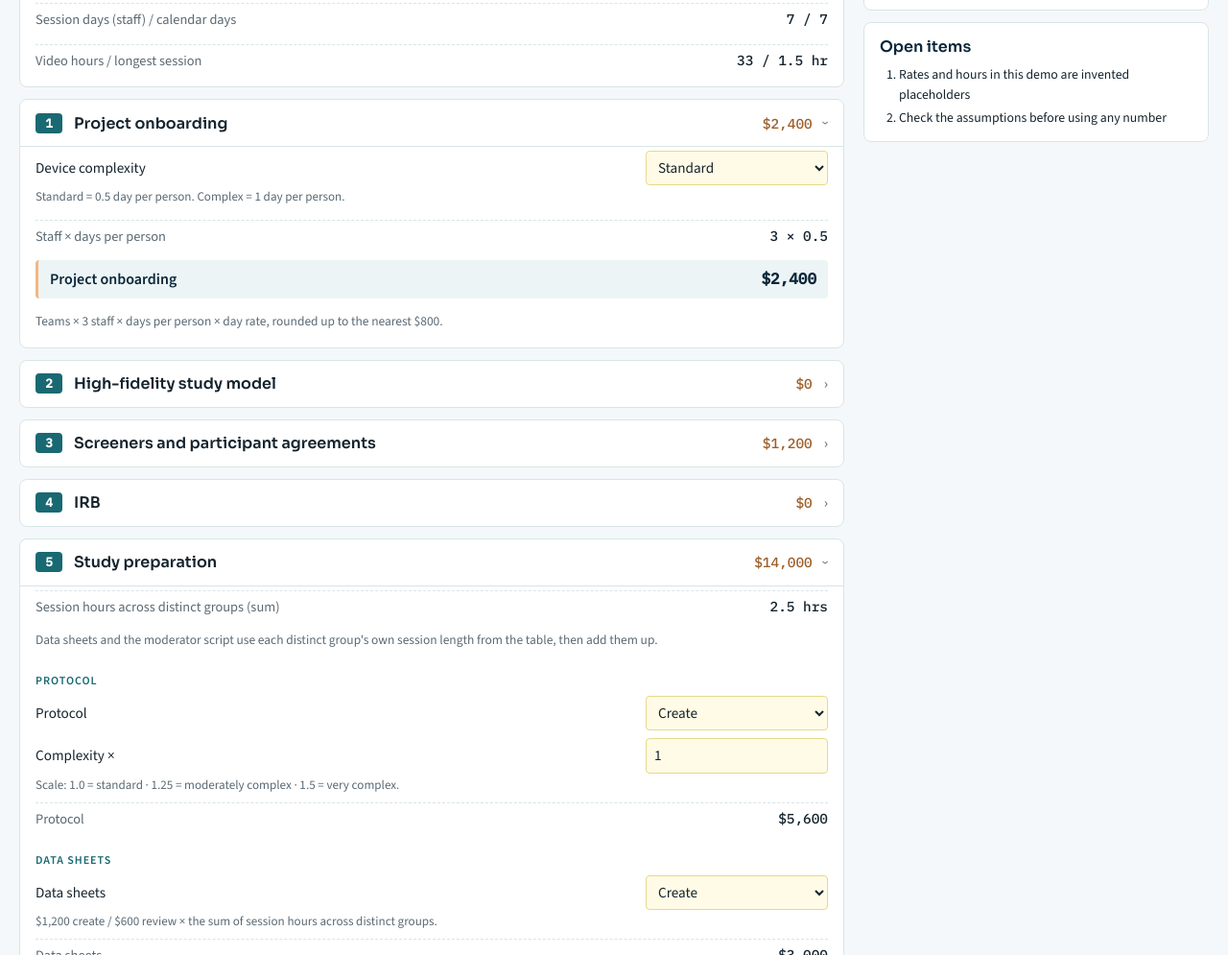
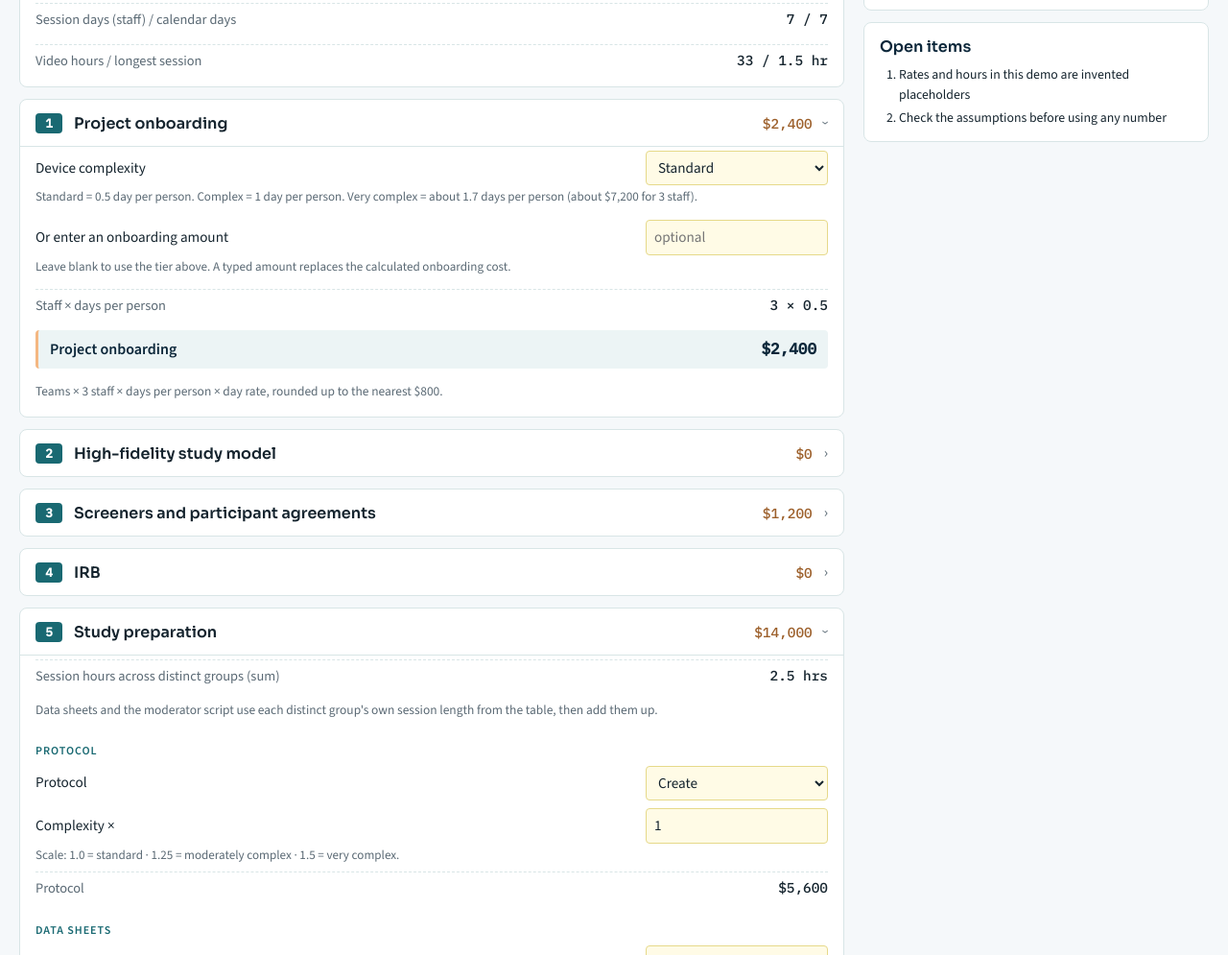
Before and after one commit to Cory-Z/proposal-assistant-demo, a plain HTML site: page pricing-calculator.html in a window 1280 px wide. Shown: the part 1130-2125 px from the top of the page at 96% size. Drawn offline with nearby package versions, Linux system fonts and the light colour scheme.

Commit message:
Update pricing-calculator.html

```diff
--- a/pricing-calculator.html
+++ b/pricing-calculator.html
@@ -108,13 +108,13 @@ ol.open{margin:0;padding-left:20px;font-size:.86rem;display:grid;gap:4px}
 
 <script>
 const RATES_DEFAULT={Rate:176,DayHrs:8,RecRate:80,FacRate:120,SessWindow:6.5,ConductUplift:1.2,ReviewPct:0.5,CogHrs:2,
- OnbPeople:3,OnbStd:0.5,OnbCx:1,OnbRound:800,ScrSolidC:1,ScrSolidR:1,ScrPoorC:2,ScrPoorR:2,AgrBase:2,AgrAdd:1,
+ OnbPeople:3,OnbStd:0.5,OnbCx:1,OnbVC:1.7,OnbRound:800,ScrSolidC:1,ScrSolidR:1,ScrPoorC:2,ScrPoorR:2,AgrBase:2,AgrAdd:1,
  ProtoFormBase:4800,ProtoFormAdd:800,ProtoVSBase:6400,ProtoVSAdd:800,ProtoRevFormBase:1600,ProtoRevFormAdd:800,ProtoRevVSBase:2400,ProtoRevVSAdd:800,
  DSCreate:1200,DSReview:600,ModBase:1600,ModPerHr:400,LogHrs:1,DemoHrs:2,HFDays:3,IRBExp:2000,IRBFull:4720,DBFee:1200,AnalysisRatio:2,
  QSDays:2,PMMin:4000,PMRate:176,Markup:0.10,MarkupRound:200,OverRecruit:0.2,PrepAdj:0.9,RepFixed:8000,RepPax:320,RepLen:108,RepCritS:800,RepCritM:2400,RepUES:52,RepUEM:160,RepTmpl:1600,
  FacilityDay:1600,TrainRoomDay:500,AdminFee:20,AdminFee2:40,AdminFee3:80,AdminCut1:400,AdminCut2:2000,SunshineFee:60,Subsist:100,Hotel:200,Flight:480};
 const RATE_LABELS={Rate:"Consultant $/hr",DayHrs:"Hours per day",RecRate:"Recruitment $/hr (assumed)",FacRate:"Facilitator $/hr",SessWindow:"Session hrs per study day",ConductUplift:"Conduct uplift \u00d7",ReviewPct:"Review % of creation (assumed)",CogHrs:"Cognitive bias training hrs (assumed)",
- OnbPeople:"Onboarding staff per team",OnbStd:"Onboarding days/person (standard)",OnbCx:"Onboarding days/person (complex)",OnbRound:"Onboarding round-up to $",
+ OnbPeople:"Onboarding staff per team",OnbStd:"Onboarding days/person (standard)",OnbCx:"Onboarding days/person (complex)",OnbVC:"Onboarding days/person (very complex)",OnbRound:"Onboarding round-up to $",
  ScrSolidC:"Screener hrs: solid draft, consultant",ScrSolidR:"Screener hrs: solid draft, recruitment",ScrPoorC:"Screener hrs: poor draft, consultant",ScrPoorR:"Screener hrs: poor draft, recruitment",AgrBase:"Agreement hrs: first group",AgrAdd:"Agreement hrs: each extra group",
  ProtoFormBase:"Protocol create ef/lf base",ProtoFormAdd:"\u2026 per extra distinct group",ProtoVSBase:"Protocol create vs base",ProtoVSAdd:"\u2026 per extra distinct group",ProtoRevFormBase:"Protocol review ef/lf base",ProtoRevFormAdd:"\u2026 per extra distinct group",ProtoRevVSBase:"Protocol review vs base",ProtoRevVSAdd:"\u2026 per extra distinct group",
  DSCreate:"Data sheets create /session-hr/group",DSReview:"Data sheets review /session-hr/group",ModBase:"Moderator script base /group",ModPerHr:"Moderator script per extra hr",LogHrs:"Article log hrs /group",DemoHrs:"Demographics hrs /group",
@@ -130,7 +130,7 @@ const TIERS=["Few","Standard","Many"];
 const RPR_LABELS={Base:"Base setup and structure (hrs)",Group:"Per distinct user group (hrs)",Sess:"Per session, 1-hr session (hrs)",Len:"Session-length uplift per extra hr (fraction)",Tmpl:"First-time client template (hrs)",Round:"Per extra review round (hrs)"};
 const EXAMPLE={studyType:"Later Formative",teams:1,breakMin:15,format:"Individual",comboPPD:"",
  groups:[{name:"Nurses",n:12,sh:1,distinct:"Yes",rr:200,it:80,tr:80,ppd:""},{name:"Patients",n:10,sh:1.5,distinct:"Yes",rr:120,it:60,tr:40,ppd:""}],
- onbLevel:"Standard",hf:"No",scr:"Yes",scrDraft:"Solid client draft",scrCx:1,agr:"Yes",irb:"None",
+ onbLevel:"Standard",onbManual:"",hf:"No",scr:"Yes",scrDraft:"Solid client draft",scrCx:1,agr:"Yes",irb:"None",
  prepSess:"",protoSt:"Create",protoCx:1,dsSt:"Create",modSt:"Create",logSt:"Create",demoSt:"Create",
  setup:4,takedown:2,clientSetup:"No",clientSetupHrs:0,camera:2,dry:2,dryStaff:2,ship:0,buffer:0,pilot:"No",pilotGroups:null,pilotUpdHrs:0,mods:1,obs:1,clientObs:"No",clientObsN:1,facHrs:8,
  rpCrit:"Standard",rpUE:"Few",rpTmpl:"No",
@@ -186,8 +186,8 @@ function compute(){
  const modSum=!UG?0:dg.length?dg.reduce((a,g)=>a+R.ModBase+R.ModPerHr*Math.max(0,num(g.sh)-1),0):R.ModBase+R.ModPerHr*Math.max(0,maxSess-1);
  const avgOver=pps===1?(pax?gs.reduce((a,g)=>a+g.pn*Math.max(0,num(g.sh)-1),0)/pax:0):Math.max(0,maxSess-1);
  const L={},C={};
- C.onbDays=S.onbLevel==="Complex"?R.OnbCx:R.OnbStd;C.onbStaff=teams*R.OnbPeople;
- L.onb=Math.ceil(C.onbStaff*C.onbDays*dayRate/R.OnbRound)*R.OnbRound;
+ C.onbDays=S.onbLevel==="Very complex"?R.OnbVC:(S.onbLevel==="Complex"?R.OnbCx:R.OnbStd);C.onbStaff=teams*R.OnbPeople;
+ L.onb=parseFloat(S.onbManual)>0?parseFloat(S.onbManual):Math.ceil(C.onbStaff*C.onbDays*dayRate/R.OnbRound)*R.OnbRound;
  L.hf=S.hf==="Yes"?mu(R.HFDays*dayRate):0;
  const solid=S.scrDraft==="Solid client draft";
  C.scrPer=solid?R.ScrSolidC*R.Rate+R.ScrSolidR*R.RecRate:R.ScrPoorC*R.Rate+R.ScrPoorR*R.RecRate;
@@ -262,7 +262,8 @@ const SECTIONS=[
   <p class="logic">Sessions/day shows the recommended value, round down[(6.5 + break hrs) \u00f7 (session hrs + break hrs)] (1 hr \u2192 5, 2 hr \u2192 3, 3 hr \u2192 2). Type over it to override; overrides show in bold with a \u21ba to go back. Session hrs is the study session only; training/decay time is not included. Sunshine Act: mark Yes only for groups whose payments must be reported (e.g., US physicians and certain other licensed clinicians); confirm with the client/compliance. If a group has training/decay, lower its sessions/day to fit the full on-site time. Travel reimbursement is usually $40 or $80 by participant type. Dyad/triad: sessions = participants \u00f7 2 or 3, and each session's data hours are split across the groups in it.</p></div>
   ${calc("User groups / distinct groups","o_groups")}${calc("Participants: net \u2192 priced","o_pax")}${calc("Format used / total sessions","o_fmt")}${calc("Session days (staff) / calendar days","o_days")}${calc("Video hours / longest session","o_video")}`},
  {n:1,t:"Project onboarding",chip:"onb",html:()=>`
-  ${row("Device complexity",sel("onbLevel",["Standard","Complex"]),"Standard = 0.5 day per person. Complex = 1 day per person.")}
+  ${row("Device complexity",sel("onbLevel",["Standard","Complex","Very complex"]),"Standard = 0.5 day per person. Complex = 1 day per person. Very complex = about 1.7 days per person (about $7,200 for 3 staff).")}
+  ${row("Or enter an onboarding amount",inpt("onbManual","any","optional"),"Leave blank to use the tier above. A typed amount replaces the calculated onboarding cost.")}
   ${calc("Staff \u00d7 days per person","o_onb")}${result("r_onb_l","r_onb")}
   <p class="logic">Teams \u00d7 3 staff \u00d7 days per person \u00d7 day rate, rounded up to the nearest $800.</p>`},
  {n:2,t:"High-fidelity study model",chip:"hf",html:()=>`${row("Include?",sel("hf",YN),"Available for every study type.")}${result("r_hf_l","r_hf")}<p class="logic">3 days \u00d7 day rate.</p>`},
@@ -425,7 +426,7 @@ load();build();update();
 <script>
 (function(){
  const $q=id=>document.getElementById(id);
- const KEYS=["studyType","teams","breakMin","format","onbLevel","hf","scr","scrDraft","scrCx","agr","irb","protoSt","protoCx","dsSt","modSt","logSt","demoSt","setup","takedown","clientSetup","clientSetupHrs","camera","dry","dryStaff","ship","buffer","pilot","pilotUpdHrs","mods","obs","clientObs","clientObsN","facHrs","rpCrit","rpUE","rpTmpl","train","studySite","initFee","adminOvr","misc","devShip","travC","travSetup","travDays","travExtra","travTime","travTrans","pm","pmMethod","pmPct","pmHrsWk","pmWeeks"];
+ const KEYS=["studyType","teams","breakMin","format","onbLevel","onbManual","hf","scr","scrDraft","scrCx","agr","irb","protoSt","protoCx","dsSt","modSt","logSt","demoSt","setup","takedown","clientSetup","clientSetupHrs","camera","dry","dryStaff","ship","buffer","pilot","pilotUpdHrs","mods","obs","clientObs","clientObsN","facHrs","rpCrit","rpUE","rpTmpl","train","studySite","initFee","adminOvr","misc","devShip","travC","travSetup","travDays","travExtra","travTime","travTrans","pm","pmMethod","pmPct","pmHrsWk","pmWeeks"];
  const b64=o=>btoa(unescape(encodeURIComponent(JSON.stringify(o))));
  const usd=n=>"$"+Math.round(n).toLocaleString("en-US");
  function build(){
```
